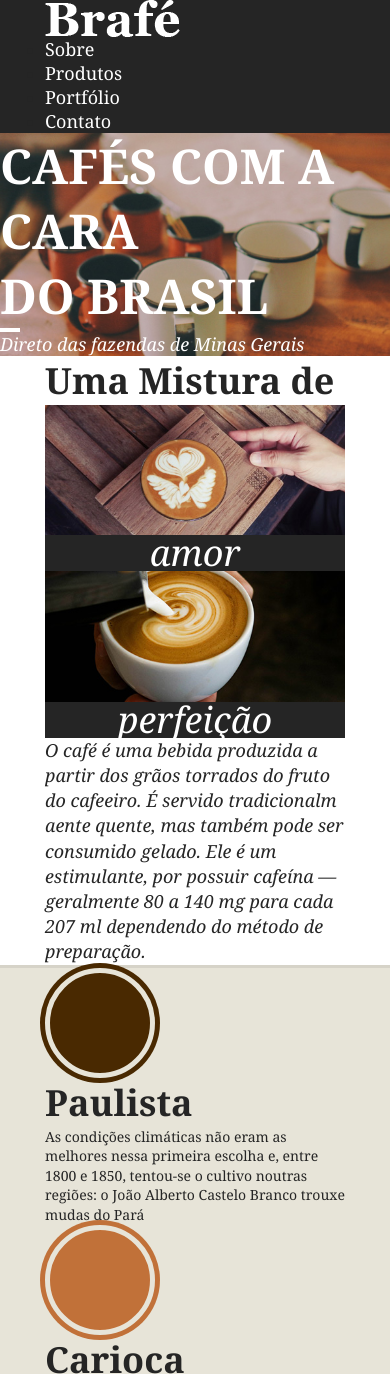
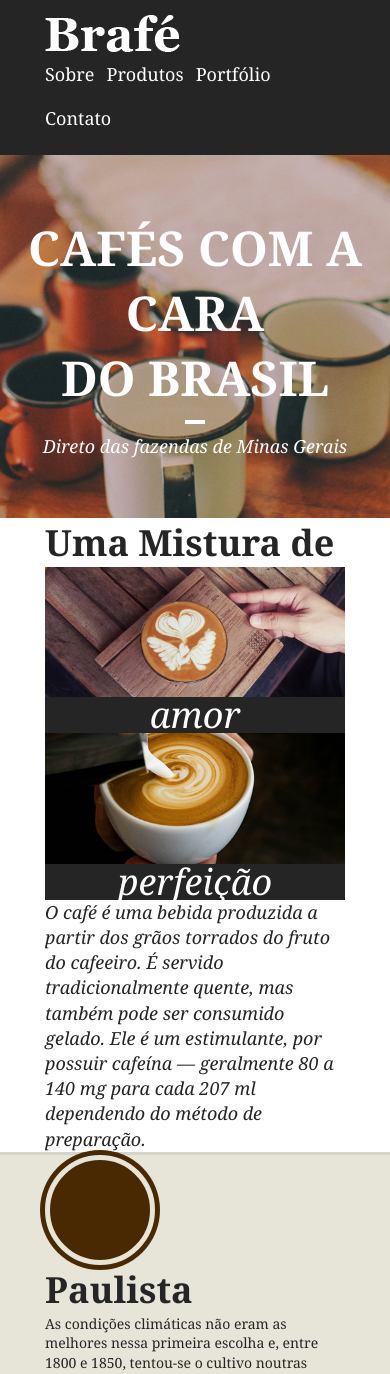
Before and after one commit to HeloiseSantos/brafe01-grid, a plain HTML site: page index.html in a window 390 px wide. Shown: the top 1374 px of the page. Drawn offline with Linux system fonts and the light colour scheme.

Commit message:
Personaliza menu + introdução (full banner)

```diff
--- a/css/style.css
+++ b/css/style.css
@@ -21,12 +21,36 @@ img {
 /* Menu */
 .menu {
 	background: #252525;
+	padding: 15px 0;
+}
+
+.menu-nav ul {
+	float: right;
+}
+
+.menu-nav ul li {
+	display: inline-block;
 }
 
 .menu-nav a {
 	text-decoration: none;
 	color: #fff;
 	font-size: 1.125em;
+	margin-left: 10px;
+	padding: 10px;
+	display: block;
+}
+
+@media (max-width: 739px) {
+	.menu-nav ul {
+		float: none;
+	}
+
+	.menu-nav ul li a {
+		margin-left: 0;
+		padding-left: 0;
+		padding-right: 8px;
+	}
 }
 
 /* Intro */
@@ -34,6 +58,8 @@ img {
 	background: url('../img/bg-intro.jpg') no-repeat center center;
 	background-size: cover;
 	color: #fff;
+	padding: 150px 0;
+	text-align: center;
 }
 
 .intro h1 {
@@ -47,11 +73,18 @@ img {
 	width: 20px;
 	height: 4px;
 	background: #fff;
+	margin: 10px auto;
 }
 
 .intro p {
 	font-style: italic;
 	font-size: 1.125em;
+}
+
+@media (max-width: 739px) {
+	.intro {
+		padding: 60px 0;
+	}
 }
 
 /* Sobre */
--- a/index.html
+++ b/index.html
@@ -44,8 +44,8 @@
 			</div>
 		</div>
 
-		<p>O café é uma bebida produzida a partir dos grãos torrados do fruto do cafeeiro. É servido tradicionalm
-			aente quente, mas também pode ser consumido gelado. Ele é um estimulante, por possuir cafeína — geralmente
+		<p>O café é uma bebida produzida a partir dos grãos torrados do fruto do cafeeiro. É servido tradicionalmente quente, mas também pode ser consumido gelado.
+			Ele é um estimulante, por possuir cafeína — geralmente
 			80 a 140 mg para cada 207 ml dependendo do método de preparação.
 		</p>
 	</section>
```
